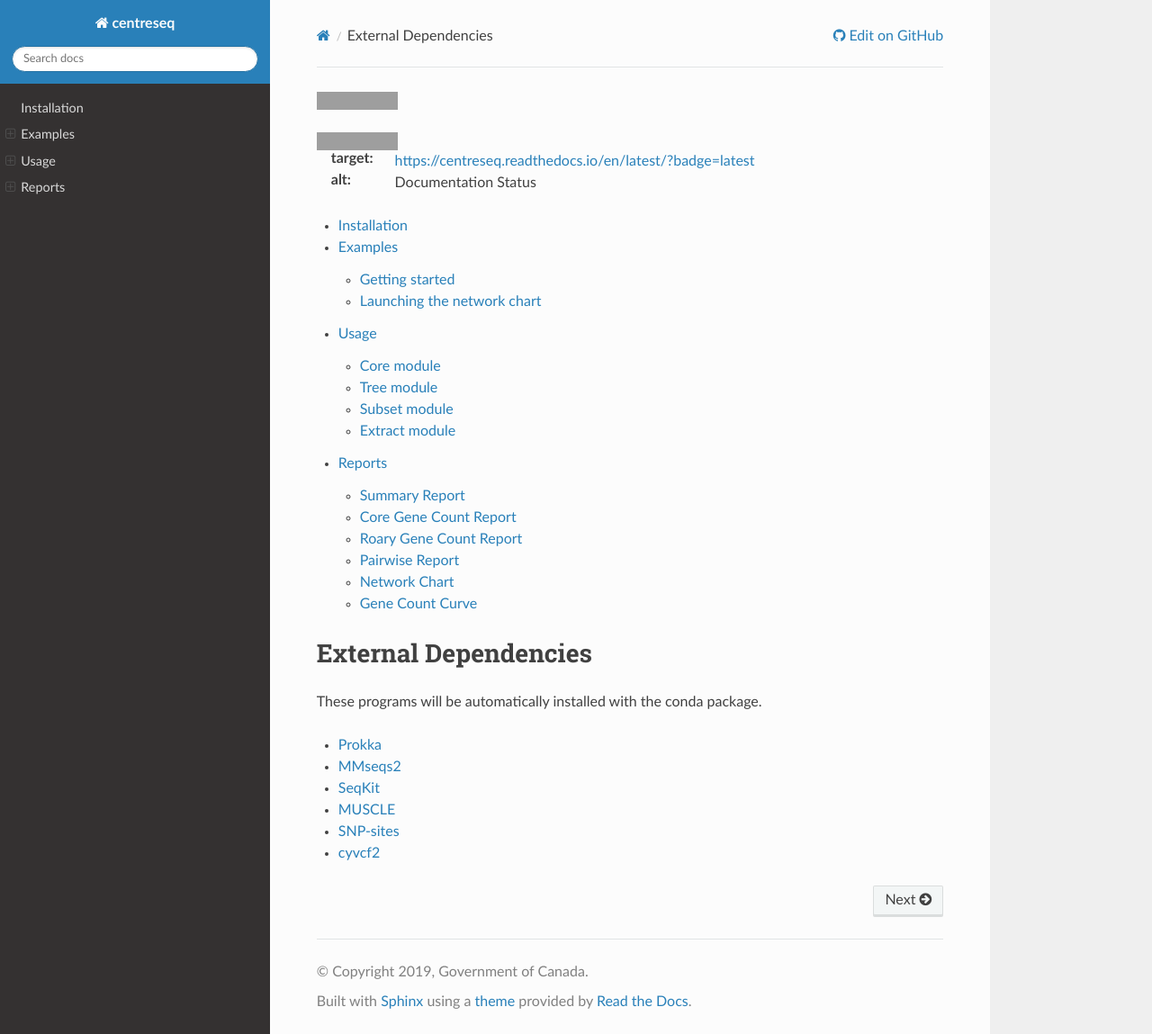
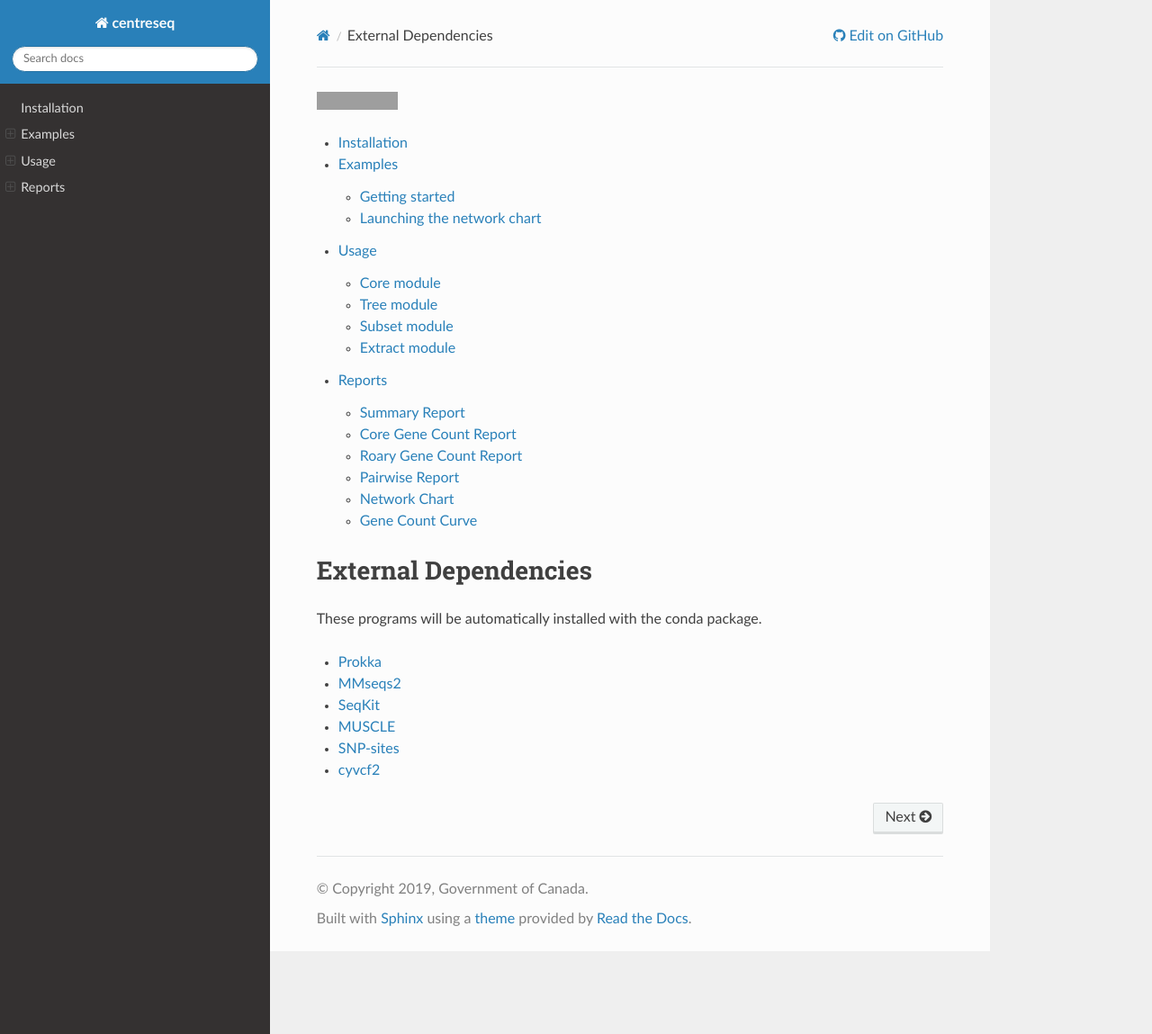
Before and after one commit to BFSSI-Bioinformatics-Lab/centreseq, a Sphinx documentation site: the page built from docs/index.rst, in a window 1280 px wide and 1149 px high. Shown: the whole window at 90% size. Built offline with Sphinx 7.4.7 and the Read the Docs theme 2.0.0, drawn with Linux system fonts in a browser that asks for light colours; grey boxes are pictures that could not be loaded.

Commit message:
Remove RTD badge

```diff
--- a/docs/index.rst
+++ b/docs/index.rst
@@ -1,8 +1,4 @@
 |install with bioconda|
-
-.. image:: https://readthedocs.org/projects/centreseq/badge/?version=latest
-:target: https://centreseq.readthedocs.io/en/latest/?badge=latest
-:alt: Documentation Status
 
 .. toctree::
    :maxdepth: 4
```
